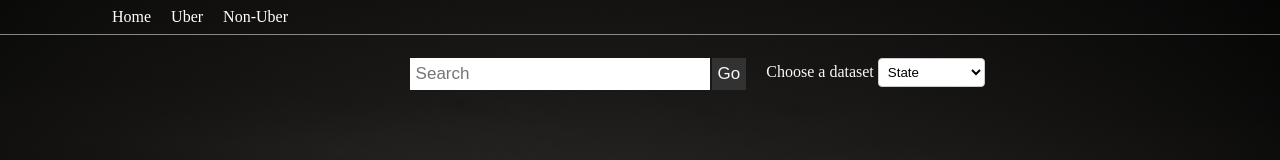
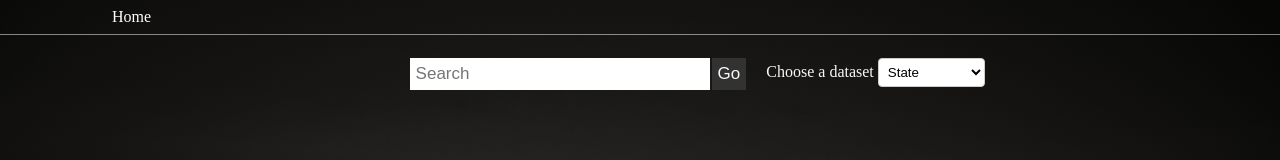
Before and after one commit to MustafaShams/Nodejs-Uber-Data-Visualization-Project, a website: page src/public/index.html in a window 1280 px wide. Shown: the top 160 px of the page. Drawn offline with nearby package versions, Linux system fonts and the light colour scheme.

Commit message:
removed uber/non-uber

```diff
--- a/src/public/index.html
+++ b/src/public/index.html
@@ -19,13 +19,6 @@
 			<ul>
 				<li>
 					<a href="index.html"> Home </a>
-				</li>
-				<li>
-					<a href="Uber.html">Uber</a>
-				</li>
-
-				<li>
-					<a href="Non_Uber.html"> Non-Uber </a>
 				</li>
 
 			</ul>
```
